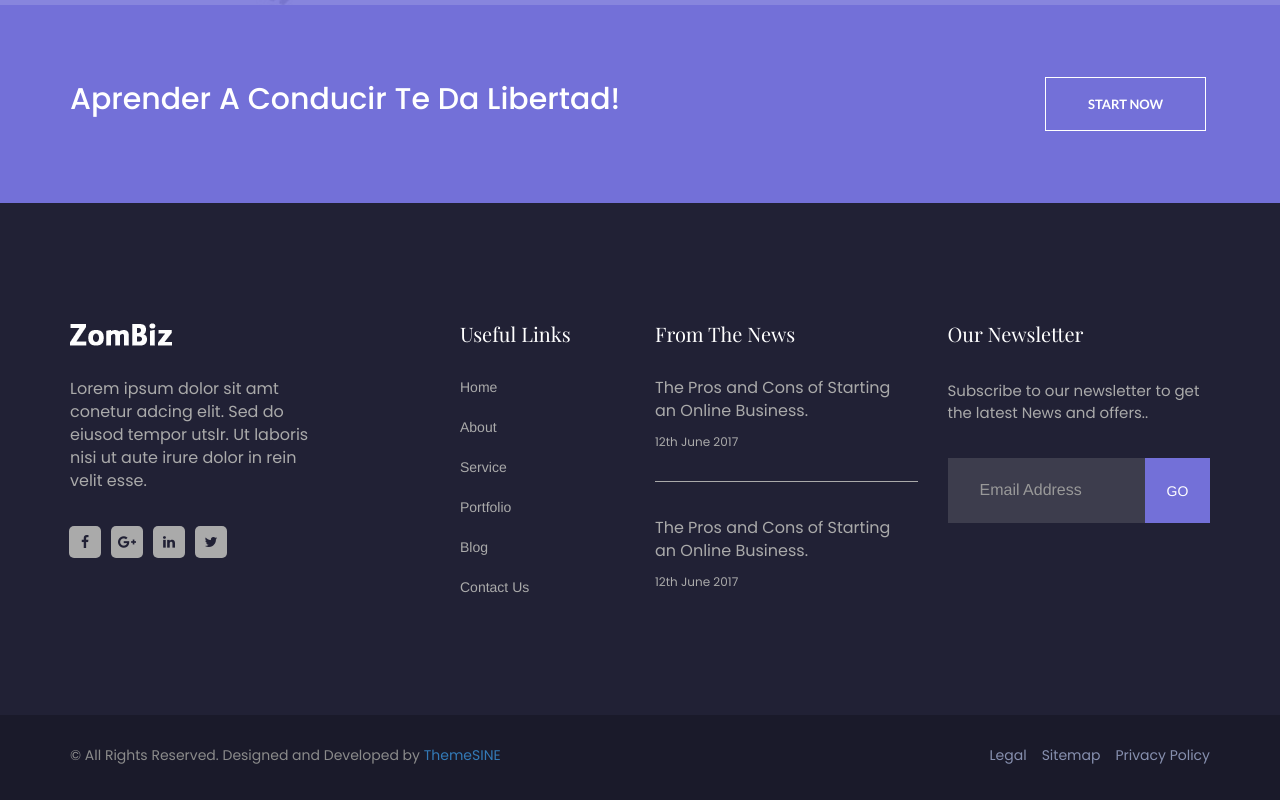
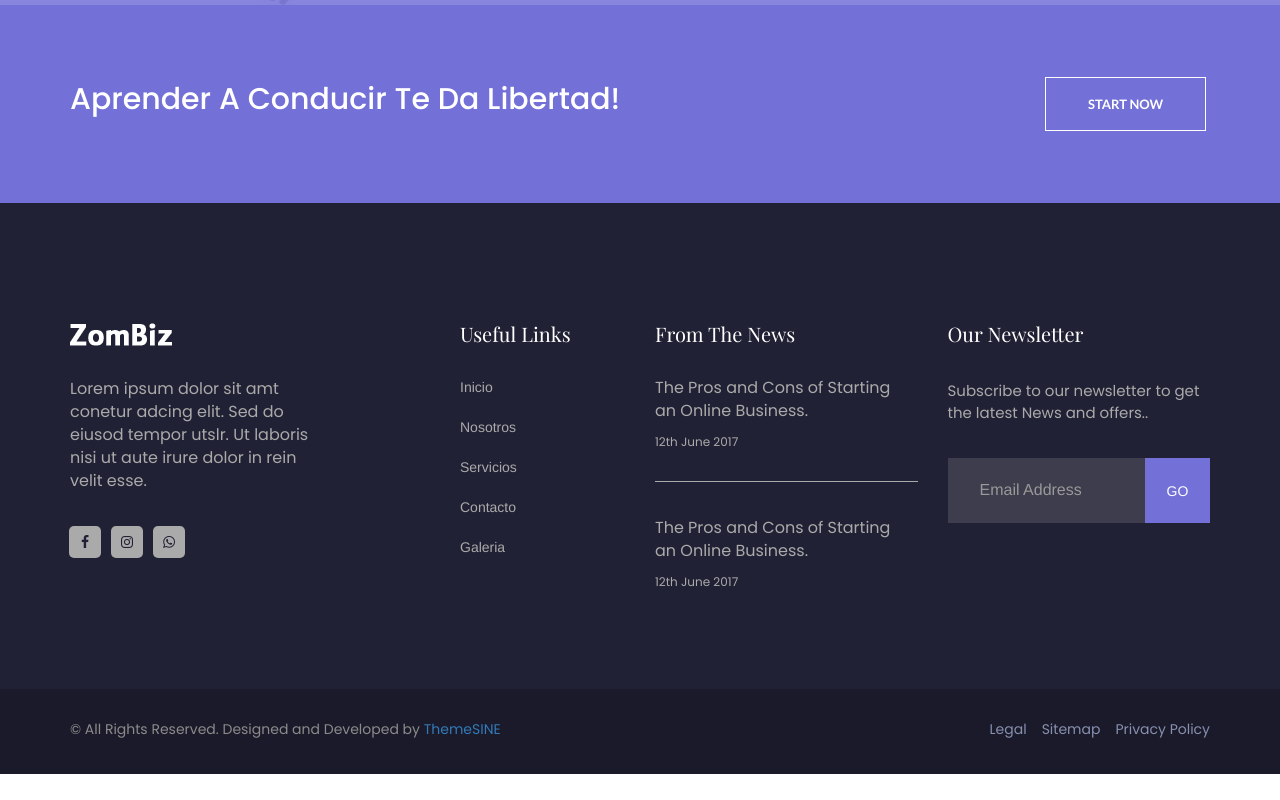
Before and after one commit to sddsergio/Autoescuela, a plain HTML site: page index.html in a window 1280 px wide. Shown: the part 7447-8247 px from the top of the page. After the commit the page ends 8221 px from the top, so only its background shows below. Drawn offline with nearby package versions, Linux system fonts and the light colour scheme; animation ran at ten frames a second; a web font is replaced by a local one.

Commit message:
cambioimg

```diff
--- a/index.html
+++ b/index.html
@@ -961,9 +961,8 @@
 								<div class="hm-foot-icon">
 									<ul>
 										<li><a href="#"><i class="fa fa-facebook" aria-hidden="true"></i></a></li><!--/li-->
-										<li><a href="#"><i class="fa fa-google-plus" aria-hidden="true"></i></a></li><!--/li-->
-										<li><a href="#"><i class="fa fa-linkedin" aria-hidden="true"></i></a></li><!--/li-->
-										<li><a href="#"><i class="fa fa-twitter" aria-hidden="true"></i></a></li><!--/li-->
+										<li><a href="#"><i class="fa fa-instagram" aria-hidden="true"></i></a></li><!--/li-->
+										<li><a href="#"><i class="fa fa-whatsapp" aria-hidden="true"></i></a></li><!--/li-->
 									</ul><!--/ul-->
 								</div><!--/.hm-foot-icon-->
 							</div><!--/.hm-footer-widget-->
@@ -975,12 +974,11 @@
 								</div><!--/.hm-foot-title-->
 								<div class="footer-menu ">
 									<ul class="">
-										<li><a href="index.html" >Home</a></li>
-										<li><a href="about.html">About</a></li>
-										<li><a href="services.html">Service</a></li>
-										<li><a href="portfolio.html">Portfolio</a></li>
-										<li><a href="blog.html">Blog</a></li>
-										<li><a href="contact.html">Contact us</a></li>
+										<li><a href="index.html" >Inicio</a></li>
+										<li><a href="about.html">Nosotros</a></li>
+										<li><a href="services.html">Servicios</a></li>
+										<li><a href="contact.html">Contacto</a></li>
+										<li><a href="project.html">Galeria</a></li>
 									</ul>
 								</div><!-- /.footer-menu-->
 							</div><!--/.hm-footer-widget-->
```
Also changed, not shown: 1 other file.
